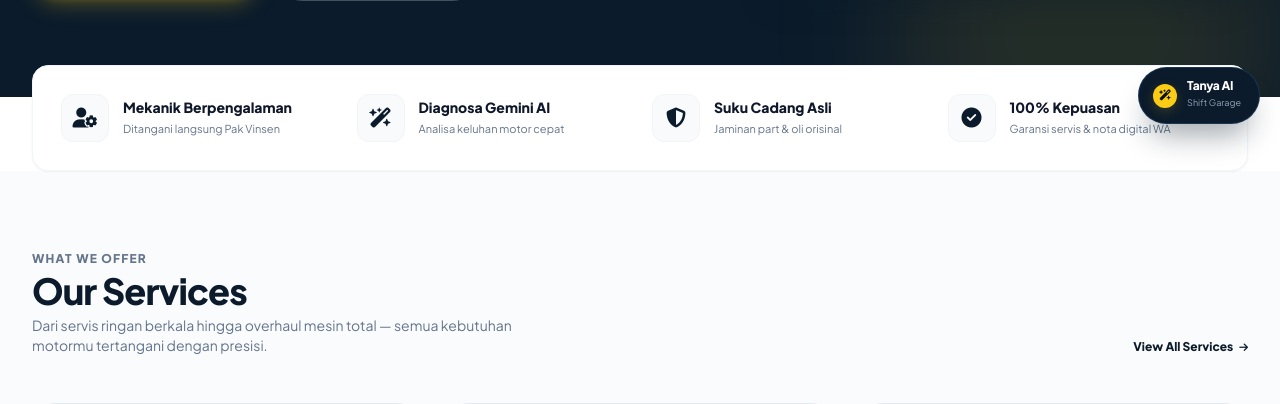
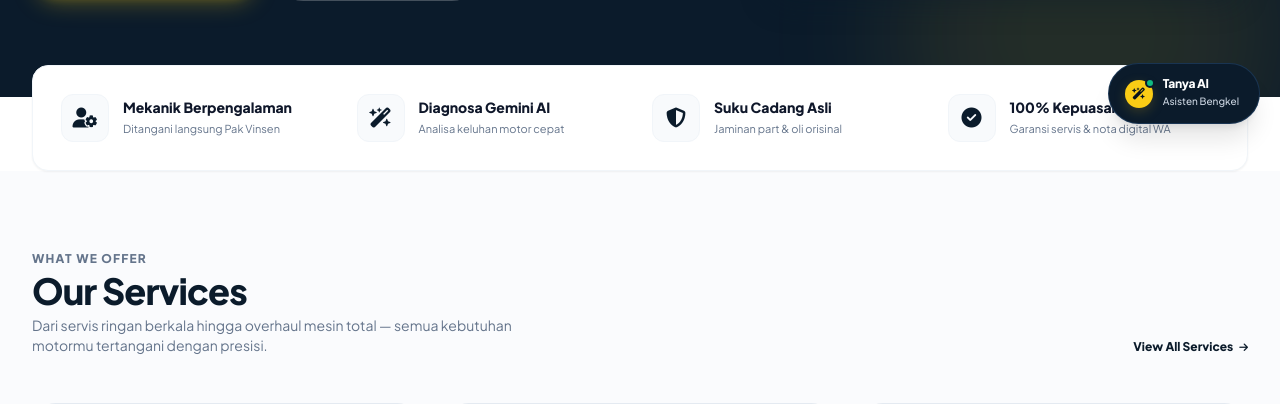
Before and after one commit to MuhammadGhatanHardanni/PAW-Project-ShiftGarage, a Node server app: page / in a window 1280 px wide. Shown: the part 656-1060 px from the top of the page. Run offline with Node 20, Linux system fonts and the light colour scheme; data that the repository does not hold is empty; some libraries are stand-ins or nearby versions.

Commit message:
week9: perbarui widget Shift AI dan saran cepat
Co-authored-by: Copilot <223556219+Copilot@users.noreply.github.com>

```diff
--- a/views/partials/chatWidget.ejs
+++ b/views/partials/chatWidget.ejs
@@ -1,161 +1,168 @@
 <!-- ═══════════════════════════════════════════════════════════════ -->
-<!-- FLOATING AI ASSISTANT CHATBOT WIDGET (SHIFT AI)               -->
-<!-- Tema Automotive Deep Navy & Radiant Gold                      -->
+<!-- FLOATING AI ASSISTANT CHATBOT WIDGET (SHIFT AI) — MODERN V2.0   -->
+<!-- Clean, Modern Automotive UX (Deep Navy & Electric Cyan Accent) -->
 <!-- ═══════════════════════════════════════════════════════════════ -->
 
 <div id="shiftAiWidgetContainer" class="fixed bottom-5 right-5 z-50 font-sans text-sm selection:bg-gold-400 selection:text-navy-950 pointer-events-none">
 
-  <!-- ── 1. Floating Action Button (FAB) Launcher (Sleek & Unobtrusive) ── -->
+  <!-- ── 1. Floating Action Button (FAB) Launcher ── -->
   <button id="shiftAiToggleBtn" onclick="toggleShiftAiWidget()" type="button"
-    class="pointer-events-auto group relative flex items-center gap-2.5 px-3.5 py-2.5 rounded-full bg-navy-900 hover:bg-navy-850 text-white shadow-navy border border-navy-700/80 hover:scale-105 active:scale-95 transition-all duration-200">
-    <div class="w-6 h-6 rounded-full bg-gold-400 text-navy-950 flex items-center justify-center font-black text-[11px] shadow-gold-sm">
+    class="pointer-events-auto group relative flex items-center gap-2.5 px-4 py-3 rounded-full bg-navy-900 hover:bg-navy-850 text-white shadow-xl hover:shadow-2xl border border-navy-700/80 hover:scale-105 active:scale-95 transition-all duration-200 cursor-pointer">
+    <div class="relative w-7 h-7 rounded-full bg-gold-400 text-navy-950 flex items-center justify-center font-black text-xs shadow-gold-sm group-hover:rotate-12 transition duration-300">
       <i class="fa-solid fa-wand-magic-sparkles"></i>
+      <span class="absolute -top-0.5 -right-0.5 w-2.5 h-2.5 bg-emerald-500 rounded-full border-2 border-navy-900"></span>
     </div>
-    <div class="text-left hidden sm:block pr-1">
-      <span class="text-xs font-black tracking-tight block leading-tight text-white">Tanya AI</span>
-      <span class="text-[9px] text-slate-400 block font-normal">Shift Garage</span>
+    <div class="text-left pr-1">
+      <span class="text-xs font-black tracking-tight block leading-tight text-white group-hover:text-gold-300 transition">Tanya AI</span>
+      <span class="text-[10px] text-slate-300 block font-medium">Asisten Bengkel</span>
     </div>
   </button>
 
-  <!-- ── 2. Compact Chat Popup Window (Proporsional & Anti-Overflow) ── -->
+  <!-- ── 2. Modern Glassmorphic Chat Popup Window ── -->
   <div id="shiftAiWindow"
-    class="pointer-events-auto hidden fixed sm:fixed bottom-0 sm:bottom-5 right-0 sm:right-5 w-full sm:w-[380px] h-[85vh] sm:h-[510px] max-h-[calc(100vh-100px)] bg-white rounded-t-[28px] sm:rounded-[24px] shadow-2xl border border-slate-200/90 flex flex-col overflow-hidden transition-all duration-200 ease-out transform scale-95 opacity-0 z-50">
+    class="pointer-events-auto hidden fixed bottom-0 sm:bottom-5 right-0 sm:right-5 w-full sm:w-[390px] h-[90vh] sm:h-[550px] max-h-[calc(100vh-40px)] bg-white rounded-t-[28px] sm:rounded-3xl shadow-2xl border border-slate-200/90 flex flex-col overflow-hidden transition-all duration-200 ease-out transform scale-95 opacity-0 z-50">
 
-    <!-- Top Header -->
-    <div class="h-14 px-4 bg-navy-900 text-white flex items-center justify-between shrink-0 border-b border-navy-800 select-none">
-      <div class="flex items-center gap-2.5">
+    <!-- Header (Sleek Automotive Deep Navy) -->
+    <div class="px-4 py-3.5 bg-navy-900 text-white flex items-center justify-between shrink-0 border-b border-navy-800/90 select-none">
+      <div class="flex items-center gap-3">
         <div class="relative">
-          <div class="w-8 h-8 rounded-xl bg-gold-400 text-navy-950 flex items-center justify-center font-black shadow-gold-sm">
-            <i class="fa-solid fa-robot text-xs"></i>
+          <div class="w-9 h-9 rounded-2xl bg-gold-400 text-navy-950 flex items-center justify-center font-black shadow-gold-sm">
+            <i class="fa-solid fa-robot text-sm"></i>
           </div>
-          <span class="absolute -bottom-0.5 -right-0.5 w-2.5 h-2.5 bg-emerald-500 border-2 border-navy-900 rounded-full"></span>
+          <span class="absolute -bottom-0.5 -right-0.5 w-3 h-3 bg-emerald-500 border-2 border-navy-900 rounded-full"></span>
         </div>
         <div>
-          <div class="flex items-center gap-1.5">
-            <h3 class="font-black text-xs text-white tracking-tight">Shift AI Assistant</h3>
-            <span class="text-[8px] font-mono font-bold px-1.5 py-0.2 rounded bg-gold-400/20 text-gold-300 border border-gold-400/30">Gemini</span>
+          <div class="flex items-center gap-2">
+            <h3 class="font-black text-sm text-white tracking-tight">Shift AI Assistant</h3>
+            <span class="text-[9px] font-mono font-bold px-1.5 py-0.5 rounded-full bg-gold-400/20 text-gold-300 border border-gold-400/30">Gemini</span>
           </div>
-          <p class="text-[10px] text-slate-300 flex items-center gap-1">
+          <p class="text-[11px] text-slate-300 flex items-center gap-1.5 mt-0.5">
             <span class="w-1.5 h-1.5 rounded-full bg-emerald-400 animate-pulse"></span>
-            <span>Online &bull; Konteks DB Terhubung</span>
+            <span>Online &bull; Database Terhubung</span>
           </p>
         </div>
       </div>
 
-      <!-- Action Buttons -->
-      <div class="flex items-center gap-1">
+      <!-- Header Action Buttons -->
+      <div class="flex items-center gap-1.5">
         <!-- Reset Chat -->
-        <button onclick="resetShiftAiConversation()" title="Reset Percakapan"
-          class="w-7 h-7 rounded-lg bg-navy-800 hover:bg-navy-700 text-slate-300 hover:text-white flex items-center justify-center transition text-xs">
+        <button onclick="resetShiftAiConversation()" type="button" title="Bersihkan Percakapan"
+          class="w-8 h-8 rounded-xl bg-navy-800/80 hover:bg-navy-700 text-slate-300 hover:text-white flex items-center justify-center transition text-xs cursor-pointer">
           <i class="fa-solid fa-rotate-left"></i>
         </button>
-        <!-- Open Dedicated Full Page -->
-        <a href="/chat" title="Buka Halaman Penuh"
-          class="w-7 h-7 rounded-lg bg-navy-800 hover:bg-navy-700 text-slate-300 hover:text-white flex items-center justify-center transition text-xs">
-          <i class="fa-solid fa-up-right-from-square"></i>
-        </a>
         <!-- Close Window -->
-        <button onclick="toggleShiftAiWidget()" title="Tutup Widget"
-          class="w-7 h-7 rounded-lg bg-navy-800 hover:bg-rose-600 text-slate-300 hover:text-white flex items-center justify-center transition text-xs">
-          <i class="fa-solid fa-xmark text-sm"></i>
+        <button onclick="toggleShiftAiWidget()" type="button" title="Tutup Chat"
+          class="w-8 h-8 rounded-xl bg-navy-800/80 hover:bg-rose-600/90 text-slate-300 hover:text-white flex items-center justify-center transition text-sm cursor-pointer">
+          <i class="fa-solid fa-xmark"></i>
         </button>
       </div>
     </div>
 
-    <!-- Quick Suggestion Pills Bar (Clean, Non-Selectable, Uniform FontAwesome Icons) -->
-    <div class="px-3 py-2 bg-slate-50 border-b border-slate-200/80 overflow-x-auto whitespace-nowrap scrollbar-none flex items-center gap-1.5 shrink-0 select-none">
-      <span class="text-[9px] font-extrabold uppercase text-slate-400 shrink-0 pr-0.5">Tanya:</span>
-      <button onclick="sendQuickPrompt('Layanan servis apa saja yang tersedia di Shift Garage?')"
-        class="text-[10px] px-2.5 py-1 rounded-full bg-white border border-slate-200/90 text-slate-700 hover:border-gold-400 hover:text-navy-950 transition shrink-0 font-medium shadow-2xs inline-flex items-center gap-1">
-        <i class="fa-solid fa-motorcycle text-navy-900 text-[10px]"></i>
+    <style>
+      #shiftAiChipsBar::-webkit-scrollbar { display: none; }
+    </style>
+    <!-- Quick Suggestion Chips (Minimalist & Smooth Horizontal Scroll) -->
+    <div id="shiftAiChipsBar" class="px-3.5 py-2 bg-slate-50 border-b border-slate-100 overflow-x-auto whitespace-nowrap flex items-center gap-2 shrink-0 select-none" style="scrollbar-width: none; -ms-overflow-style: none;">
+      <button onclick="sendQuickPrompt('Layanan servis apa saja yang tersedia di Shift Garage?')" type="button"
+        class="text-[11px] px-3 py-1.5 rounded-full bg-white border border-slate-200/90 text-slate-700 hover:border-gold-500 hover:text-navy-900 hover:bg-slate-50 transition shrink-0 font-semibold shadow-2xs inline-flex items-center gap-1.5 cursor-pointer">
+        <i class="fa-solid fa-motorcycle text-gold-500 text-[11px]"></i>
         <span>Katalog Servis</span>
       </button>
-      <button onclick="sendQuickPrompt('Berapa tarif dan estimasi waktu untuk Ganti Oli?')"
-        class="text-[10px] px-2.5 py-1 rounded-full bg-white border border-slate-200/90 text-slate-700 hover:border-gold-400 hover:text-navy-950 transition shrink-0 font-medium shadow-2xs inline-flex items-center gap-1">
-        <i class="fa-solid fa-tag text-gold-500 text-[10px]"></i>
+      <button onclick="sendQuickPrompt('Berapa tarif dan estimasi waktu untuk Ganti Oli?')" type="button"
+        class="text-[11px] px-3 py-1.5 rounded-full bg-white border border-slate-200/90 text-slate-700 hover:border-gold-500 hover:text-navy-900 hover:bg-slate-50 transition shrink-0 font-semibold shadow-2xs inline-flex items-center gap-1.5 cursor-pointer">
+        <i class="fa-solid fa-tag text-gold-500 text-[11px]"></i>
         <span>Tarif Ganti Oli</span>
       </button>
-      <button onclick="sendQuickPrompt('Berapa lama estimasi waktu Tune-Up Injeksi Komplit?')"
-        class="text-[10px] px-2.5 py-1 rounded-full bg-white border border-slate-200/90 text-slate-700 hover:border-gold-400 hover:text-navy-950 transition shrink-0 font-medium shadow-2xs inline-flex items-center gap-1">
-        <i class="fa-solid fa-clock text-sky-500 text-[10px]"></i>
+      <button onclick="sendQuickPrompt('Motor matic saya getar gredek saat tarikan awal, rekomendasi servis apa?')" type="button"
+        class="text-[11px] px-3 py-1.5 rounded-full bg-white border border-slate-200/90 text-slate-700 hover:border-gold-500 hover:text-navy-900 hover:bg-slate-50 transition shrink-0 font-semibold shadow-2xs inline-flex items-center gap-1.5 cursor-pointer">
+        <i class="fa-solid fa-wrench text-gold-500 text-[11px]"></i>
+        <span>CVT Gredek</span>
+      </button>
+      <button onclick="sendQuickPrompt('Berapa lama estimasi waktu Tune-Up Injeksi Komplit?')" type="button"
+        class="text-[11px] px-3 py-1.5 rounded-full bg-white border border-slate-200/90 text-slate-700 hover:border-gold-500 hover:text-navy-900 hover:bg-slate-50 transition shrink-0 font-semibold shadow-2xs inline-flex items-center gap-1.5 cursor-pointer">
+        <i class="fa-solid fa-clock text-gold-500 text-[11px]"></i>
         <span>Durasi Tune-Up</span>
-      </button>
-      <button onclick="sendQuickPrompt('Motor matic saya getar gredek saat tarikan awal, rekomendasi servis apa?')"
-        class="text-[10px] px-2.5 py-1 rounded-full bg-white border border-slate-200/90 text-slate-700 hover:border-gold-400 hover:text-navy-950 transition shrink-0 font-medium shadow-2xs inline-flex items-center gap-1">
-        <i class="fa-solid fa-wrench text-amber-500 text-[10px]"></i>
-        <span>CVT Gredek</span>
       </button>
     </div>
 
-    <!-- Conversation Messages Body (min-h-0 prevents flexbox overflow!) -->
-    <div id="shiftAiMessagesList" class="flex-1 min-h-0 p-3.5 overflow-y-auto space-y-3 bg-slate-50/60 scroll-smooth">
+    <!-- Messages Container -->
+    <div id="shiftAiMessagesList" class="flex-1 min-h-0 p-4 overflow-y-auto space-y-3.5 bg-slate-50/70 scroll-smooth">
       <!-- Welcome Message from AI -->
       <div class="flex items-start gap-2.5">
-        <div class="w-7 h-7 rounded-lg bg-gold-400 text-navy-950 font-black flex items-center justify-center text-[10px] shrink-0 shadow-gold-sm mt-0.5">
+        <div class="w-7 h-7 rounded-xl bg-gold-400 text-navy-950 font-black flex items-center justify-center text-[10px] shrink-0 shadow-gold-sm mt-0.5">
           <i class="fa-solid fa-robot"></i>
         </div>
-        <div class="max-w-[88%] bg-white p-3 rounded-2xl rounded-tl-xs border border-slate-200 text-slate-800 text-xs shadow-card space-y-1.5 leading-relaxed">
-          <p class="font-bold text-slate-900">
-            Halo! Saya Shift AI Assistant 👋
+        <div class="max-w-[85%] bg-white p-3.5 rounded-2xl rounded-tl-sm border border-slate-200/90 text-slate-800 text-xs shadow-2xs space-y-2 leading-relaxed">
+          <div class="flex items-center gap-1.5 text-navy-900 font-extrabold">
+            <span>Halo! Saya Shift AI Assistant</span>
+            <span>👋</span>
+          </div>
+          <p class="text-slate-600">
+            Ada kendala pada motor Anda? Tanyakan paket servis, estimasi tarif resmi, waktu pengerjaan di Pit, atau konsultasikan gejala motor Anda di sini.
           </p>
-          <p class="text-slate-600">
-            Saya siap membantu Anda mengetahui paket servis motor, biaya mulai dari, estimasi waktu kerja di pit, dan konsultasi keluhan motor Anda.
-          </p>
-          <div class="pt-1.5 border-t border-slate-100 text-[10px] text-slate-400">
-            Ketik pertanyaan Anda di bawah atau klik salah satu rekomendasi cepat di atas!
+          <div class="pt-2 border-t border-slate-100 flex items-center justify-between text-[10px] text-slate-400">
+            <span>Pilih topik di atas atau ketik langsung</span>
+            <span class="text-gold-600 font-bold">Shift Garage</span>
           </div>
         </div>
       </div>
     </div>
 
-    <!-- Loading Indicator -->
-    <div id="shiftAiLoadingIndicator" class="hidden px-3.5 py-1.5 bg-slate-50 border-t border-slate-100 flex items-center gap-2 shrink-0">
-      <div class="w-4 h-4 rounded-md bg-gold-100 text-navy-950 flex items-center justify-center text-[9px]">
-        <i class="fa-solid fa-spinner fa-spin"></i>
+    <!-- Typing / Loading Indicator -->
+    <div id="shiftAiLoadingIndicator" class="hidden px-4 py-2 bg-slate-50 border-t border-slate-100 flex items-center gap-2.5 shrink-0">
+      <div class="w-5 h-5 rounded-lg bg-gold-400 text-navy-950 flex items-center justify-center text-[10px] shadow-xs">
+        <i class="fa-solid fa-robot"></i>
       </div>
-      <div class="flex items-center gap-1.5">
-        <span class="text-[11px] font-semibold text-slate-600">Shift AI sedang memproses...</span>
+      <div class="flex items-center gap-2 text-xs font-semibold text-slate-600">
+        <span>Menyusun diagnosa...</span>
         <div class="flex items-center gap-1">
-          <span class="w-1.5 h-1.5 rounded-full bg-gold-400 animate-bounce"></span>
-          <span class="w-1.5 h-1.5 rounded-full bg-gold-400 animate-bounce" style="animation-delay: 0.15s"></span>
-          <span class="w-1.5 h-1.5 rounded-full bg-gold-400 animate-bounce" style="animation-delay: 0.3s"></span>
+          <span class="w-1.5 h-1.5 rounded-full bg-gold-500 animate-bounce"></span>
+          <span class="w-1.5 h-1.5 rounded-full bg-gold-500 animate-bounce" style="animation-delay: 0.15s"></span>
+          <span class="w-1.5 h-1.5 rounded-full bg-gold-500 animate-bounce" style="animation-delay: 0.3s"></span>
         </div>
       </div>
     </div>
 
     <!-- Error Alert Banner -->
-    <div id="shiftAiErrorBanner" class="hidden px-3.5 py-1.5 bg-rose-50 border-t border-rose-200 text-rose-700 text-[11px] flex items-center justify-between shrink-0">
-      <div class="flex items-center gap-1.5">
+    <div id="shiftAiErrorBanner" class="hidden px-4 py-2 bg-rose-50 border-t border-rose-200 text-rose-700 text-xs flex items-center justify-between shrink-0">
+      <div class="flex items-center gap-2">
         <i class="fa-solid fa-circle-exclamation text-rose-500 text-xs"></i>
         <span id="shiftAiErrorMessage">Gagal mengirim pesan.</span>
       </div>
-      <button onclick="hideShiftAiError()" class="text-rose-400 hover:text-rose-700">
+      <button onclick="hideShiftAiError()" type="button" class="text-rose-400 hover:text-rose-700 cursor-pointer">
         <i class="fa-solid fa-xmark text-xs"></i>
       </button>
     </div>
 
-    <!-- Input Form (Clean & Sleek) -->
-    <form id="shiftAiForm" onsubmit="handleShiftAiSubmit(event)" class="p-3 bg-white border-t border-slate-200/90 shrink-0">
-      <div class="flex items-center gap-2 bg-slate-100/80 rounded-2xl p-1.5 border border-slate-200 focus-within:border-gold-400 focus-within:bg-white focus-within:ring-2 focus-within:ring-gold-200 transition">
+    <!-- Input Footer (Clean, Minimalist, No Clutter) -->
+    <form id="shiftAiForm" onsubmit="handleShiftAiSubmit(event)" class="p-3 bg-white border-t border-slate-200/80 shrink-0">
+      <div class="flex items-center gap-2 bg-slate-50 rounded-2xl p-1.5 border border-slate-200/90 focus-within:border-gold-500 focus-within:bg-white focus-within:shadow-xs transition duration-200">
         <textarea id="shiftAiInput" rows="1" maxlength="500"
-          placeholder="Tanyakan servis, tarif, keluhan motor..."
-          class="flex-1 bg-transparent px-3 py-1.5 text-xs text-slate-800 placeholder-slate-400 resize-none outline-none max-h-16 scrollbar-none"
+          placeholder="Ketik keluhan motor atau tanya tarif servis..."
+          class="flex-1 bg-transparent px-3 py-1.5 text-xs text-slate-800 placeholder-slate-400 resize-none outline-none max-h-20 scrollbar-none font-medium leading-relaxed"
           oninput="handleShiftAiInputResize(this)"></textarea>
 
-        <button type="submit" id="shiftAiSendBtn"
-          class="w-8 h-8 rounded-xl bg-gold-400 hover:bg-gold-300 text-navy-950 font-black flex items-center justify-center shrink-0 shadow-gold-sm transition hover:scale-105 active:scale-95 disabled:opacity-40 disabled:cursor-not-allowed">
+        <button type="submit" id="shiftAiSendBtn" title="Kirim Pesan"
+          class="w-9 h-9 rounded-xl bg-gold-400 hover:bg-gold-300 text-navy-950 font-black flex items-center justify-center shrink-0 shadow-gold-sm transition hover:scale-105 active:scale-95 disabled:opacity-40 disabled:cursor-not-allowed cursor-pointer">
           <i class="fa-solid fa-paper-plane text-xs"></i>
         </button>
       </div>
 
-      <div class="flex items-center justify-between pt-2 px-1 text-[10px] text-slate-400 font-mono select-none">
-        <span>Tekan Enter untuk kirim</span>
-        <span id="shiftAiCharCount">0/500</span>
+      <!-- Subtle Footer Note -->
+      <div class="flex items-center justify-between pt-2 px-1.5 text-[10px] text-slate-400 select-none">
+        <span class="flex items-center gap-1">
+          <i class="fa-solid fa-keyboard text-[9px] text-slate-300"></i>
+          <span>Enter untuk kirim</span>
+        </span>
+        <span class="font-mono" id="shiftAiCharCount">0/500</span>
       </div>
     </form>
   </div>
 </div>
 
+<!-- ═══════════════════════════════════════════════════════════════ -->
+<!-- JAVASCRIPT: LOGIKA CHAT WIDGET & MARKDOWN PARSER                -->
+<!-- ═══════════════════════════════════════════════════════════════ -->
 <script>
   let shiftAiIsOpen = false;
   let shiftAiIsLoading = false;
@@ -192,7 +199,7 @@
 
   function handleShiftAiInputResize(textarea) {
     textarea.style.height = 'auto';
-    textarea.style.height = Math.min(textarea.scrollHeight, 64) + 'px';
+    textarea.style.height = Math.min(textarea.scrollHeight, 72) + 'px';
     const counter = document.getElementById('shiftAiCharCount');
     if (counter) counter.textContent = `${textarea.value.length}/500`;
   }
@@ -223,29 +230,27 @@
     if (!list) return;
 
     const row = document.createElement('div');
-    row.className = sender === 'user' ? 'flex items-start justify-end gap-2.5' : 'flex items-start gap-2.5';
+    row.className = sender === 'user' ? 'flex justify-end' : 'flex items-start gap-2.5';
 
     if (sender === 'user') {
       row.innerHTML = `
-        <div class="max-w-[85%] bg-navy-900 text-white p-2.5 rounded-2xl rounded-tr-xs text-xs shadow-sm leading-relaxed whitespace-pre-wrap">
+        <div class="max-w-[80%] bg-navy-900 text-white px-3.5 py-2.5 rounded-2xl rounded-tr-xs text-xs font-medium shadow-xs leading-relaxed break-words whitespace-pre-wrap border border-navy-800">
           ${escapeHtml(text)}
-        </div>
-        <div class="w-6 h-6 rounded-lg bg-gold-400 text-navy-950 flex items-center justify-center text-[10px] shrink-0 mt-0.5 font-bold">
-          <i class="fa-solid fa-user"></i>
         </div>
       `;
     } else {
       const formatted = formatAiMarkdown(text);
       row.innerHTML = `
-        <div class="w-6 h-6 rounded-lg bg-gold-400 text-navy-950 flex items-center justify-center text-[10px] shrink-0 shadow-xs mt-0.5 font-black">
+        <div class="w-7 h-7 rounded-xl bg-gold-400 text-navy-950 flex items-center justify-center text-[10px] shrink-0 shadow-gold-sm mt-0.5 font-black">
           <i class="fa-solid fa-robot"></i>
         </div>
-        <div class="max-w-[88%] bg-white p-3 rounded-2xl rounded-tl-xs border border-slate-200 text-slate-800 text-xs shadow-card leading-relaxed space-y-1.5">
-          <div class="prose prose-xs text-slate-800">${formatted}</div>
-          <div class="pt-1 text-[9px] text-slate-400 font-mono text-right flex items-center justify-end gap-2">
-            <span>Shift Garage AI</span>
-            <button onclick="navigator.clipboard.writeText('${escapeJsString(text)}')" class="hover:text-gold-600" title="Salin Jawaban">
-              <i class="fa-regular fa-copy"></i>
+        <div class="max-w-[85%] bg-white p-3.5 rounded-2xl rounded-tl-sm border border-slate-200/90 text-slate-800 text-xs shadow-2xs leading-relaxed space-y-1.5">
+          <div class="text-slate-800 space-y-1">${formatted}</div>
+          <div class="pt-2 border-t border-slate-100 text-[10px] text-slate-400 flex items-center justify-between">
+            <span class="font-bold text-gold-600">Shift AI</span>
+            <button type="button" onclick="navigator.clipboard.writeText('${escapeJsString(text)}'); alert('Teks disalin!')" class="text-slate-400 hover:text-navy-900 transition flex items-center gap-1 cursor-pointer" title="Salin Teks">
+              <i class="fa-regular fa-copy text-[10px]"></i>
+              <span>Salin</span>
             </button>
           </div>
         </div>
@@ -331,13 +336,13 @@
     if (!list) return;
     list.innerHTML = `
       <div class="flex items-start gap-2.5">
-        <div class="w-7 h-7 rounded-lg bg-gold-400 text-navy-950 font-black flex items-center justify-center text-[10px] shrink-0 shadow-gold-sm mt-0.5">
+        <div class="w-7 h-7 rounded-xl bg-gold-400 text-navy-950 font-black flex items-center justify-center text-[10px] shrink-0 shadow-gold-sm mt-0.5">
           <i class="fa-solid fa-robot"></i>
         </div>
-        <div class="max-w-[88%] bg-white p-3 rounded-2xl rounded-tl-xs border border-slate-200 text-slate-800 text-xs shadow-card space-y-1.5 leading-relaxed">
-          <p class="font-bold text-slate-900">Percakapan Direset 🔄</p>
+        <div class="max-w-[85%] bg-white p-3.5 rounded-2xl rounded-tl-sm border border-slate-200/90 text-slate-800 text-xs shadow-2xs space-y-1.5 leading-relaxed">
+          <p class="font-bold text-navy-900">Percakapan Direset 🔄</p>
           <p class="text-slate-600">
-            Ada yang bisa saya bantu terkait layanan servis motor, jam operasional, atau estimasi tarif Shift Garage?
+            Ada yang bisa saya bantu terkait paket servis motor, biaya, atau konsultasi keluhan kendaraan Anda?
           </p>
         </div>
       </div>
@@ -346,7 +351,7 @@
   }
 
   function escapeHtml(str) {
-    return str
+    return String(str || '')
       .replace(/&/g, '&amp;')
       .replace(/</g, '&lt;')
       .replace(/>/g, '&gt;')
@@ -355,17 +360,50 @@
   }
 
   function escapeJsString(str) {
-    return str.replace(/\\/g, '\\\\').replace(/'/g, "\\'").replace(/"/g, '\\"').replace(/\n/g, '\\n');
+    return String(str || '').replace(/\\/g, '\\\\').replace(/'/g, "\\'").replace(/"/g, '\\"').replace(/\n/g, '\\n');
   }
 
-  function formatAiMarkdown(text) {
-    let clean = escapeHtml(text);
-    clean = clean.replace(/\*\*(.*?)\*\*/g, '<strong class="font-extrabold text-slate-900">$1</strong>');
-    clean = clean.replace(/^[•\-\*]\s+(.*)$/gm, '<li class="ml-4 list-disc">$1</li>');
-    clean = clean.replace(/^(\d+)\.\s+(.*)$/gm, '<li class="ml-4 list-decimal font-medium">$2</li>');
-    clean = clean.replace(/`([^`]+)`/g, '<code class="bg-slate-100 text-navy-900 font-mono px-1 py-0.5 rounded text-[11px]">$1</code>');
-    clean = clean.replace(/\n\n/g, '<div class="h-1.5"></div>');
-    clean = clean.replace(/\n/g, '<br/>');
-    return clean;
+  function formatAiMarkdown(raw) {
+    if (!raw) return '';
+    const escaped = escapeHtml(raw);
+    const lines = escaped.split('\n');
+
+    const formattedLines = lines.map(line => {
+      let trimmed = line.trim();
+      if (!trimmed) return '<div class="h-1.5"></div>';
+
+      // Cek bullet list (*, -, •)
+      const isBullet = /^[•\-\*]\s+(.*)$/.test(trimmed);
+      // Cek numbered list (1., 2., dll)
+      const isNumbered = /^(\d+)\.\s+(.*)$/.test(trimmed);
+
+      let content = trimmed;
+      let bulletPrefix = '';
+
+      if (isBullet) {
+        content = trimmed.replace(/^[•\-\*]\s+/, '');
+        bulletPrefix = '<span class="text-gold-500 font-black text-xs shrink-0 mt-0.5">&bull;</span>';
+      } else if (isNumbered) {
+        const match = trimmed.match(/^(\d+)\.\s+(.*)$/);
+        if (match) {
+          content = match[2];
+          bulletPrefix = `<span class="text-gold-500 font-bold text-xs shrink-0">${match[1]}.</span>`;
+        }
+      }
+
+      // Format bold and code di dalam teks baris
+      content = content.replace(/\*\*\*(.*?)\*\*\*/g, '<strong class="font-black text-navy-900 italic">$1</strong>');
+      content = content.replace(/\*\*(.*?)\*\*/g, '<strong class="font-extrabold text-navy-950">$1</strong>');
+      content = content.replace(/_([^_]+)_/g, '<em class="text-slate-600 italic">$1</em>');
+      content = content.replace(/`([^`]+)`/g, '<code class="bg-slate-100 text-navy-900 font-mono px-1 py-0.5 rounded text-[11px]">$1</code>');
+
+      if (bulletPrefix) {
+        return `<div class="flex items-start gap-2 ml-1 my-0.5">${bulletPrefix}<span class="flex-1">${content}</span></div>`;
+      }
+
+      return `<div>${content}</div>`;
+    });
+
+    return formattedLines.join('');
   }
 </script>
```
